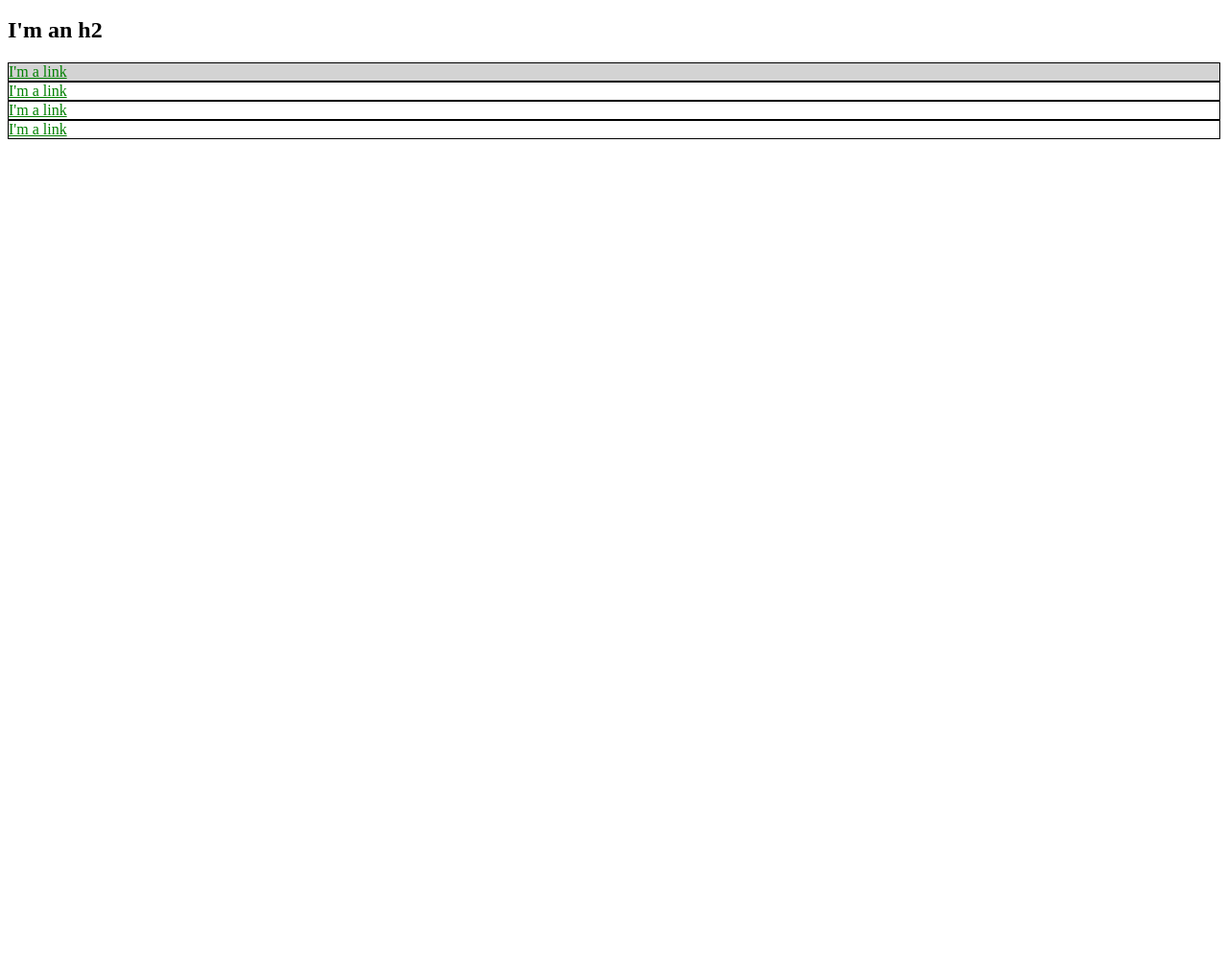
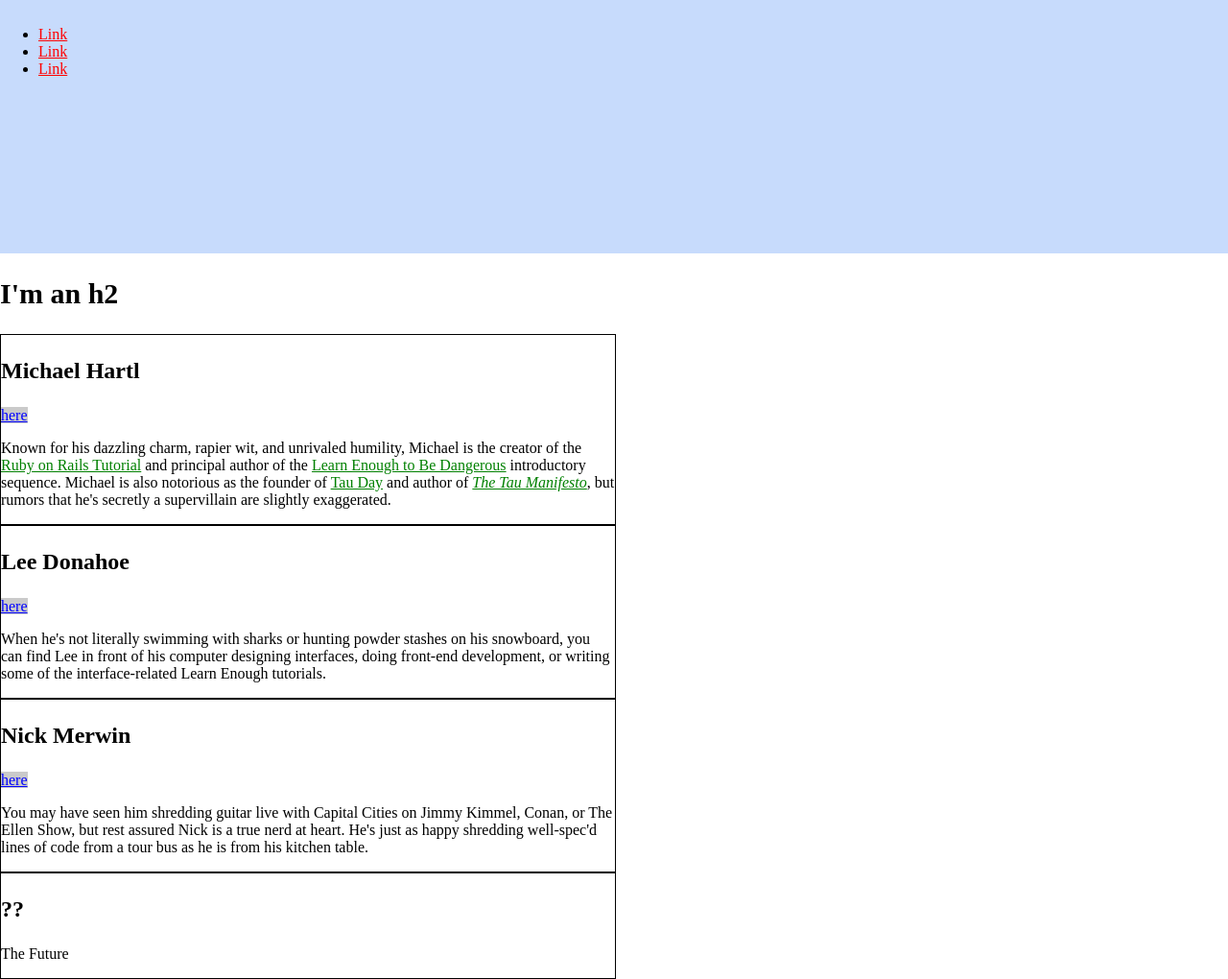
Before and after one commit to akinsmosu/akinsmosu.github.io, a plain HTML site: page index.html in a window 1280 px wide. Shown: the part 136-1156 px from the top of the page at 96% size. Before the commit the page ends 800 px from the top, so only its background shows below. Drawn offline with Linux system fonts and the light colour scheme.

Commit message:
Add sizing and hero

```diff
--- a/index.html
+++ b/index.html
@@ -1,30 +1,59 @@
 <!DOCTYPE html>
 <html>
-
   <head>
     <title>Test Page: Don't Panic</title>
     <meta charset="utf-8">
     <style>
+      /* GLOBAL STYLES */
+	  html, body {
+		  margin: 0;
+		  padding: 0;
+	  }
+	  h1 {
+		  font-size: 7vw;
+		  margin-top: 0;
+	  }
       a {
-        color: red;
+        color: #ff0000;
       }
-      #exec-bio {
-        background-color: lightgray;
+	  h2 {
+		font-size: 30px;
+	  }
+	  /*HERO STYLES */
+	  .full-hero {
+		  background-color: #c7dbfc;
+		  height: 50vh;
+	  }
+
+      /* SOCIAL STYLES */
+      .social-link {
+        background: rgba(150, 150, 150, 0.5);
+        color: blue;
+      }
+
+      /* BIO STYLES */
+	  .bio-wrapper {
 	  }
       .bio-box {
         border: 1px solid black;
+		font-size: 1rem;
+		width: 50%;
       }
-      .bio-box a {
+	  .bio-box h3 {
+		  font-size: 1.5em;
+	  }
+	  .bio-copy {
+		  font-size: 1em;
+	  }
+      .bio-copy a {
         color: green;
       }
-
     </style>
   </head>
-
   <body>
 
+	  <div class="full-hero hero-home">
 		<h1>I'm an h1</h1>
-
 		<ul>
 		  <li>
 			<a href="https://example.com/">Link</a>
@@ -36,22 +65,59 @@
 			<a href="https://example.com/">Link</a>
 		  </li>
 		</ul>
+	  </div>
 
     <h2>I'm an h2</h2>
-
-    <div id="exec-bio" class="bio-box">
-      <a href="https://example.com/">I'm a link</a>
+	<div class="bio-wrapper">
+		<div class="bio-box">
+		  <h3>Michael Hartl</h3>
+		  <a href="https://twitter.com/mhartl" class="social-link">here</a>
+		  <div class="bio-copy">
+			<p>
+			  Known for his dazzling charm, rapier wit, and unrivaled humility,
+			  Michael is the creator of the
+			  <a href="https://www.railstutorial.org/">Ruby on Rails
+			  Tutorial</a> and principal author of the
+			  <a href="https://learnenough.com/">
+			  Learn Enough to Be Dangerous</a> introductory sequence. Michael
+			  is also notorious as the founder of
+			  <a href="http://tauday.com/">Tau Day</a> and author of
+			  <a href="http://tauday.com/tau-manifesto"><em>The Tau
+			  Manifesto</em></a>, but rumors that he's secretly a supervillain
+			  are slightly exaggerated.
+			</p>
+		  </div>
 		</div>
 		<div class="bio-box">
-      <a href="https://example.com/">I'm a link</a>
+		  <h3>Lee Donahoe</h3>
+		  <a href="https://twitter.com/leedonahoe" class="social-link">here</a>
+		  <div class="bio-copy">
+			<p>
+			  When he's not literally swimming with sharks or hunting powder
+			  stashes on his snowboard, you can find Lee in front of his computer
+			  designing interfaces, doing front-end development, or writing some of
+			  the interface-related Learn Enough tutorials.
+			</p>
+		  </div>
 		</div>
 		<div class="bio-box">
-      <a href="https://example.com/">I'm a link</a>
+		  <h3>Nick Merwin</h3>
+		  <a href="https://twitter.com/nickmerwin" class="social-link">here</a>
+		  <div class="bio-copy">
+			<p>
+			  You may have seen him shredding guitar live with Capital Cities on
+			  Jimmy Kimmel, Conan, or The Ellen Show, but rest assured Nick is a
+			  true nerd at heart. He's just as happy shredding well-spec'd lines
+			  of code from a tour bus as he is from his kitchen table.
+			</p>
+		  </div>
 		</div>
 		<div class="bio-box">
-      <a href="https://example.com/">I'm a link</a>
+		  <h3>??</h3>
+		  <p>
+			The Future
+		  </p>
 		</div>
-
+	</div>
   </body>
-
 </html>
```
Lines whose indentation alone changed are shown as unchanged.
